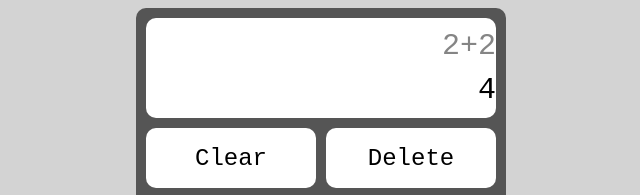
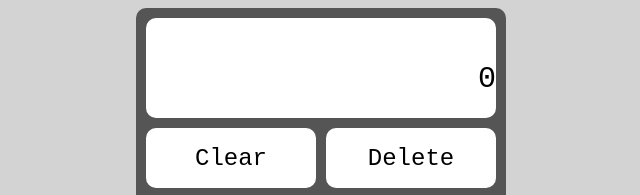
Before and after one commit to skippy-gg/calculator, a plain HTML site: page index.html in a window 1280 px wide. Shown: the top 195 px of the page, 319-959 px from the left. Drawn offline with Linux system fonts and the light colour scheme.

Commit message:
Updated default calculator screen values

```diff
--- a/index.html
+++ b/index.html
@@ -12,8 +12,8 @@
 
         <!-- Calculator Screen -->
         <div class ="calculator-screen">
-            <div id="workingValues">2+2</div>
-            <div id="finalValues">4</div>
+            <div id="workingValues"></div>
+            <div id="finalValues">0</div>
         </div>
 
         <!-- Clear and Delte Buttons -->
```
